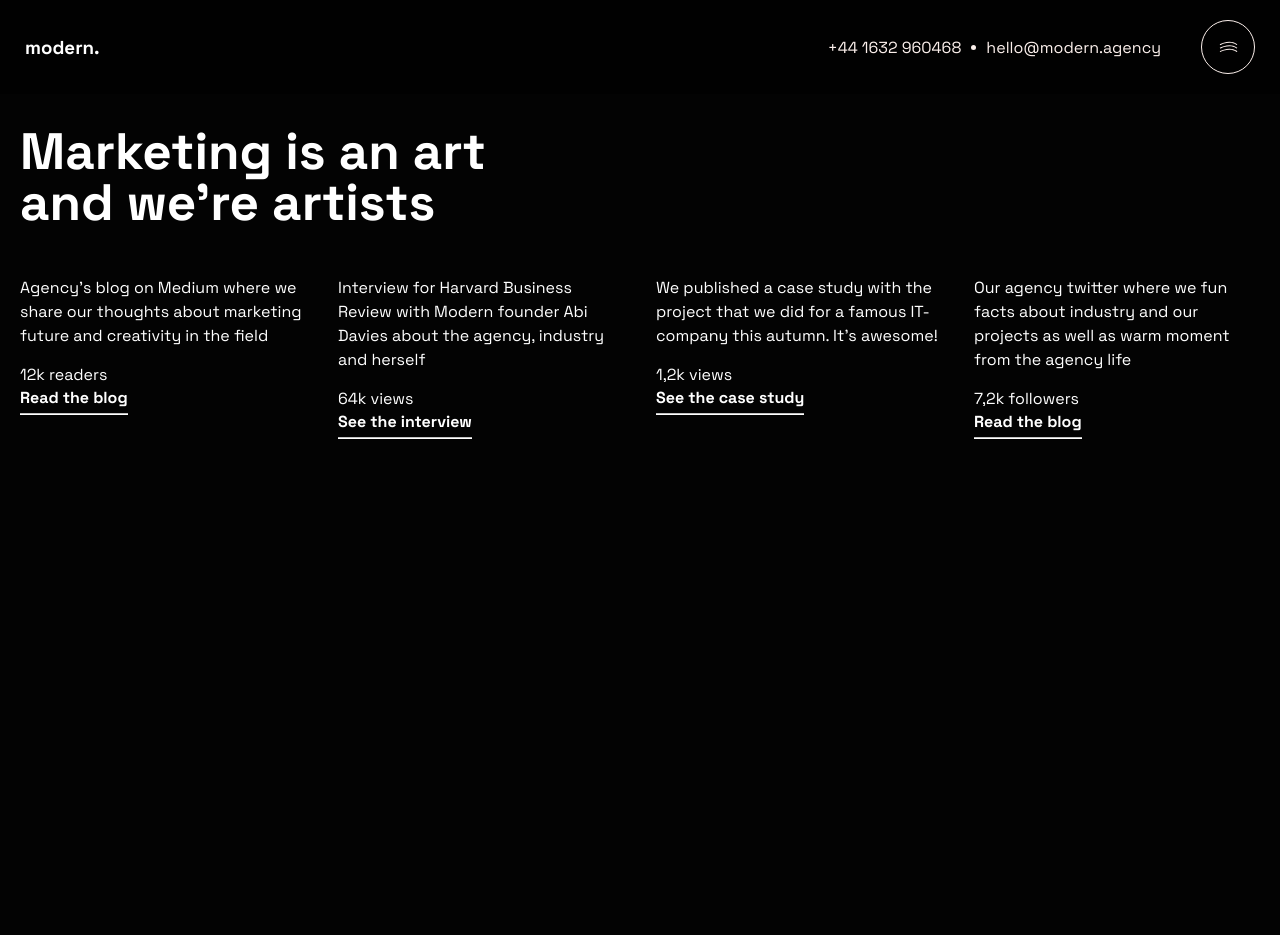
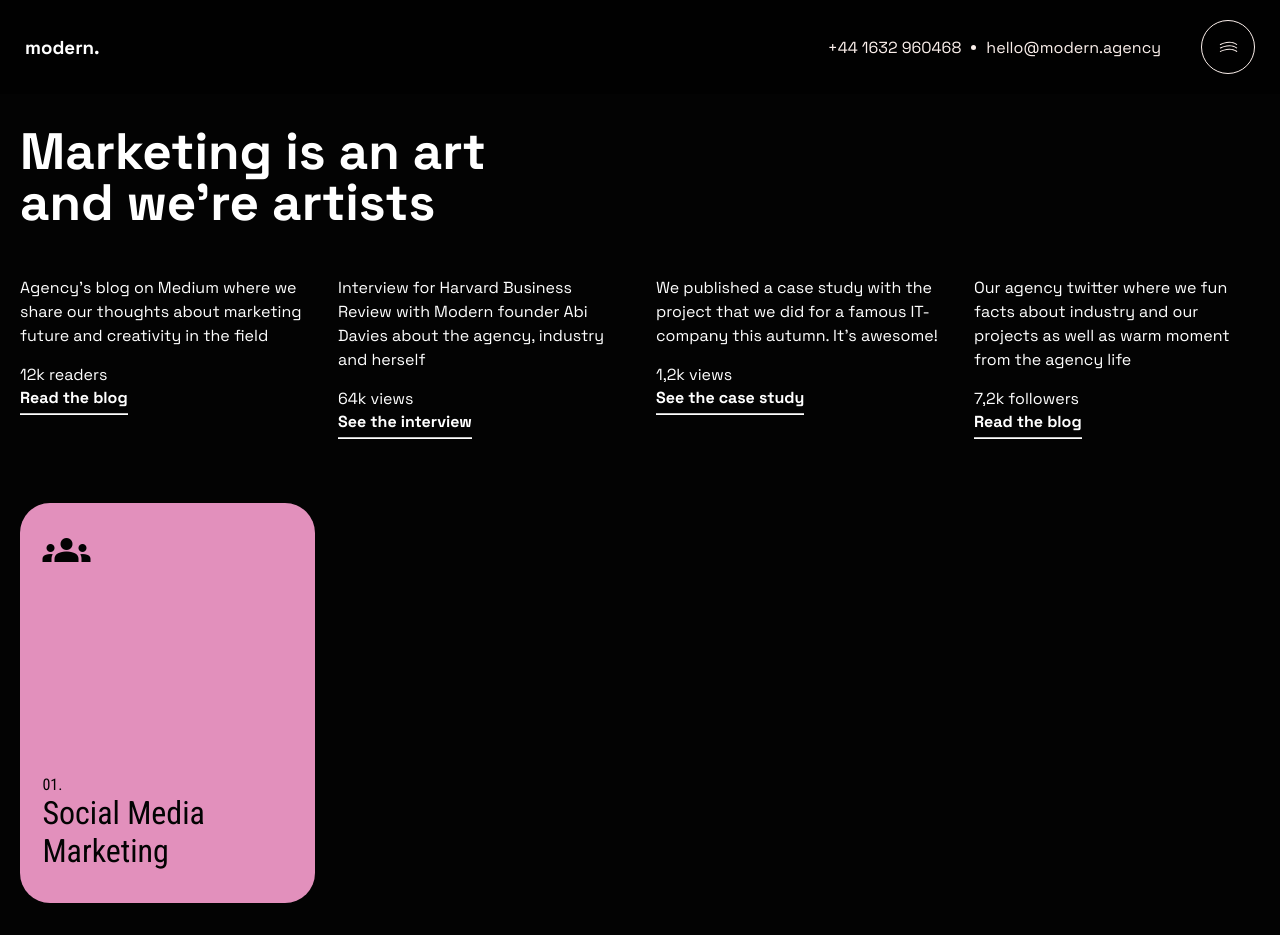
Before and after one commit to joshtom/modern-marketing, a website built with Parcel: page src/index.html in a window 1280 px wide. Before the commit the page ends 800 px from the top, so only its background shows below. Built offline with nearby package versions, Linux system fonts and the light colour scheme; what splitting would draw is missing.

Commit message:
Card 1 hover animation state

```diff
--- a/src/index.html
+++ b/src/index.html
@@ -4,10 +4,14 @@
     <meta charset="UTF-8" />
     <meta http-equiv="X-UA-Compatible" content="IE=edge" />
     <meta name="viewport" content="width=device-width, initial-scale=1.0" />
+    <link
+      href="https://fonts.googleapis.com/icon?family=Material+Icons"
+      rel="stylesheet"
+    />
     <link rel="preconnect" href="https://fonts.googleapis.com" />
     <link rel="preconnect" href="https://fonts.gstatic.com" crossorigin />
     <link
-      href="https://fonts.googleapis.com/css2?family=Space+Grotesk:wght@300;400;500;600;700&display=swap"
+      href="https://fonts.googleapis.com/css2?family=Roboto+Condensed:wght@300;400;700&family=Space+Grotesk:wght@300;400;500;600;700&display=swap"
       rel="stylesheet"
     />
     <link rel="stylesheet" href="./styles/styles.scss" />
@@ -147,6 +151,24 @@
         </div>
       </section>
     </main>
+    <footer class="marketing-cards">
+      <div class="card">
+        <span class="card-icon material-icons">groups</span>
+        <main class="card-body">
+          <div class="card-body__top">
+            <p class="count">01.</p>
+            <h1>Social Media Marketing</h1>
+            <div class="arrow-right">
+              <span class="material-icons">arrow_forward</span>
+            </div>
+          </div>
+          <article class="card-body__text">
+            We help you create plan for reaching prospective consumers and
+            turning them into customers
+          </article>
+        </main>
+      </div>
+    </footer>
 
     <script type="module" src="./js/app.js"></script>
   </body>
--- a/src/styles/styles.scss
+++ b/src/styles/styles.scss
@@ -7,13 +7,12 @@
 }
 
 body {
-  --color-dark: #030303;
   --color-gray: #85858d;
   --color-white: #fff;
   --color-text: #fcf0ec;
   --color-green: #a0cf18;
   --color-yellow: #ffc634;
-  --color-pink: #e271ad;
+  --color-pink: #e290bc;
   --color-dark: #030303;
   --color-number: #999;
   font-size: 16px;
@@ -115,13 +114,9 @@ a {
       article {
         font-size: 16px;
         line-height: 1.5;
-        // background-color: red;
       }
       .link-and-view {
         margin-top: 1rem;
-        // .readers {
-        // //   font-size: 14px;
-        // }
         .link__item {
           width: auto;
           height: auto;
@@ -189,6 +184,108 @@ a {
   }
 }
 
+.marketing-cards {
+  padding: 2rem 20px;
+  display: grid;
+  grid-template-columns: repeat(4, 1fr);
+  gap: 20px;
+
+  .card {
+    width: 100%;
+    height: 400px;
+    background-color: var(--color-pink);
+    color: var(--color-dark);
+    border-radius: 30px;
+    overflow: hidden;
+    padding: 1.4rem 1.4rem 3rem;
+    display: flex;
+    flex-direction: column;
+    justify-content: space-between;
+    font-family: "Roboto Condensed", sans-serif;
+    // transition: transform 0.5s ease;
+    cursor: pointer;
+
+    span.card-icon {
+      font-size: 48px;
+    }
+    .card-body {
+      display: flex;
+      flex-direction: column;
+      cursor: pointer;
+      &__top {
+        position: relative;
+        display: grid;
+        grid-template-columns: 6fr 3fr;
+        transition: transform 0.5s ease;
+        align-items: center;
+        transform: translateY(100px);
+        transition: transform 0.6s cubic-bezier(0.215, 0.61, 0.355, 1) 0s;
+        p.count {
+          position: absolute;
+          top: -19px;
+          left: 0;
+        }
+        h1 {
+          font-weight: 400;
+        }
+        .arrow-right {
+          justify-self: flex-end;
+          width: 40px;
+          height: 40px;
+          border: 1px solid var(--color-dark);
+          border-radius: 50%;
+          display: grid;
+          place-items: center;
+          transform: translateX(70px);
+          transition: transform 0.6s cubic-bezier(0.215, 0.61, 0.355, 1) 0s;
+        }
+      }
+      &__text {
+        position: relative;
+        margin-top: 14px;
+        padding-top: 14px;
+        transform: translateY(200px);
+        transition: all 0.6s ease-in-out;
+        transition: transform 0.6s cubic-bezier(0.215, 0.61, 0.355, 1) 0s;
+
+        &::before {
+          position: absolute;
+          content: "";
+          top: 0;
+          height: 1px;
+          background-color: var(--color-dark);
+          width: 100%;
+          transform-origin: left center;
+          transform: scaleX(0);
+          transition: transform 0.6s cubic-bezier(0.215, 0.61, 0.355, 1) 0s;
+        }
+      }
+    }
+    // Apply hover
+    &:hover {
+      .card-body__top {
+        transform: translateY(0);
+        transition-delay: 0.1s;
+
+        .arrow-right {
+          transition-delay: 0.4s;
+          transform: translateX(0);
+        }
+      }
+      .card-body__text {
+        transform: translateY(0);
+        transition-delay: 0.1s;
+        // opacity: 1;
+
+        &::before {
+          transform: scaleX(1);
+          transition-delay: 0.6s;
+        }
+      }
+    }
+  }
+}
+
 .splitting .char {
   animation: slide-in 0.7s cubic-bezier(0.5, 0, 0.5, 1) both;
   animation-delay: calc(60ms * var(--char-index));
```
Also changed, not shown: dist/index.html, 2 other files.
